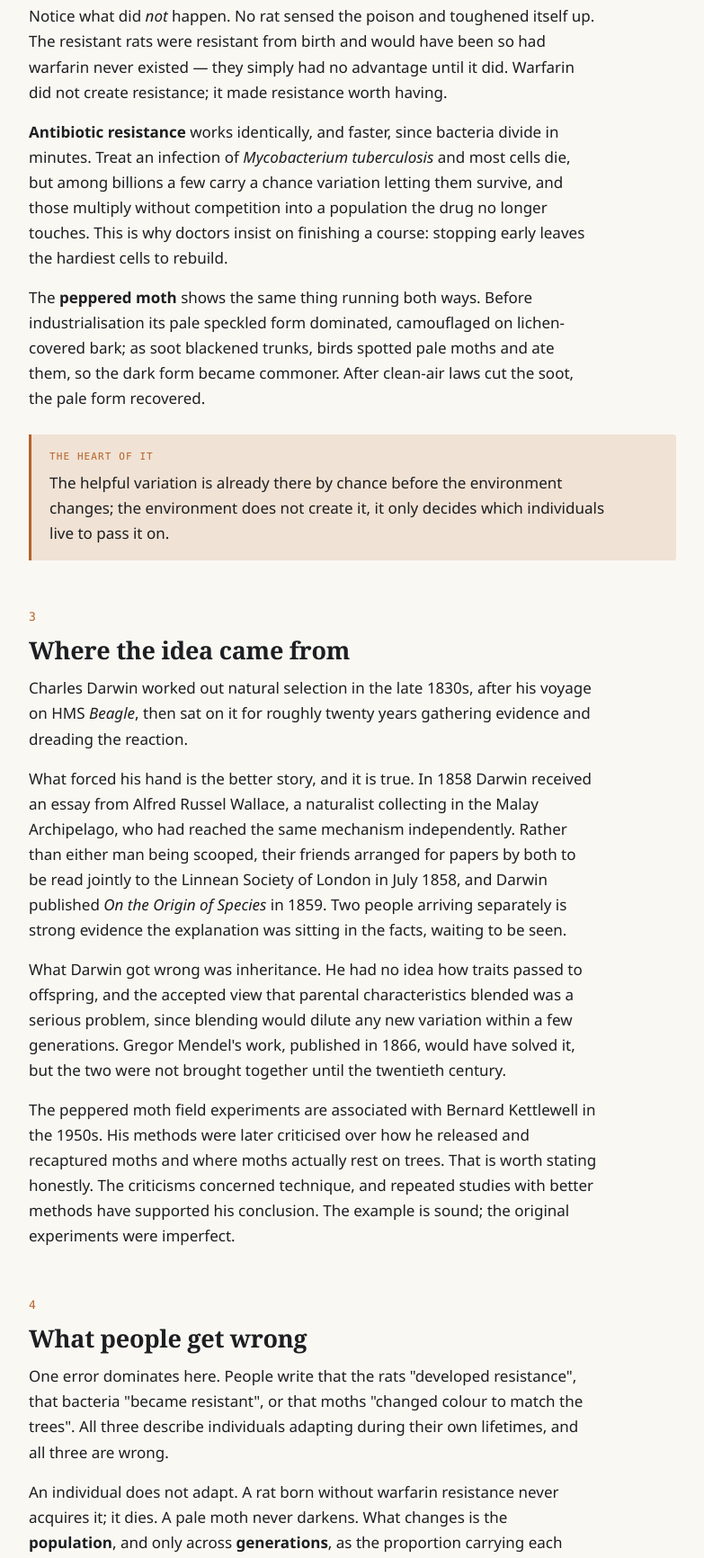
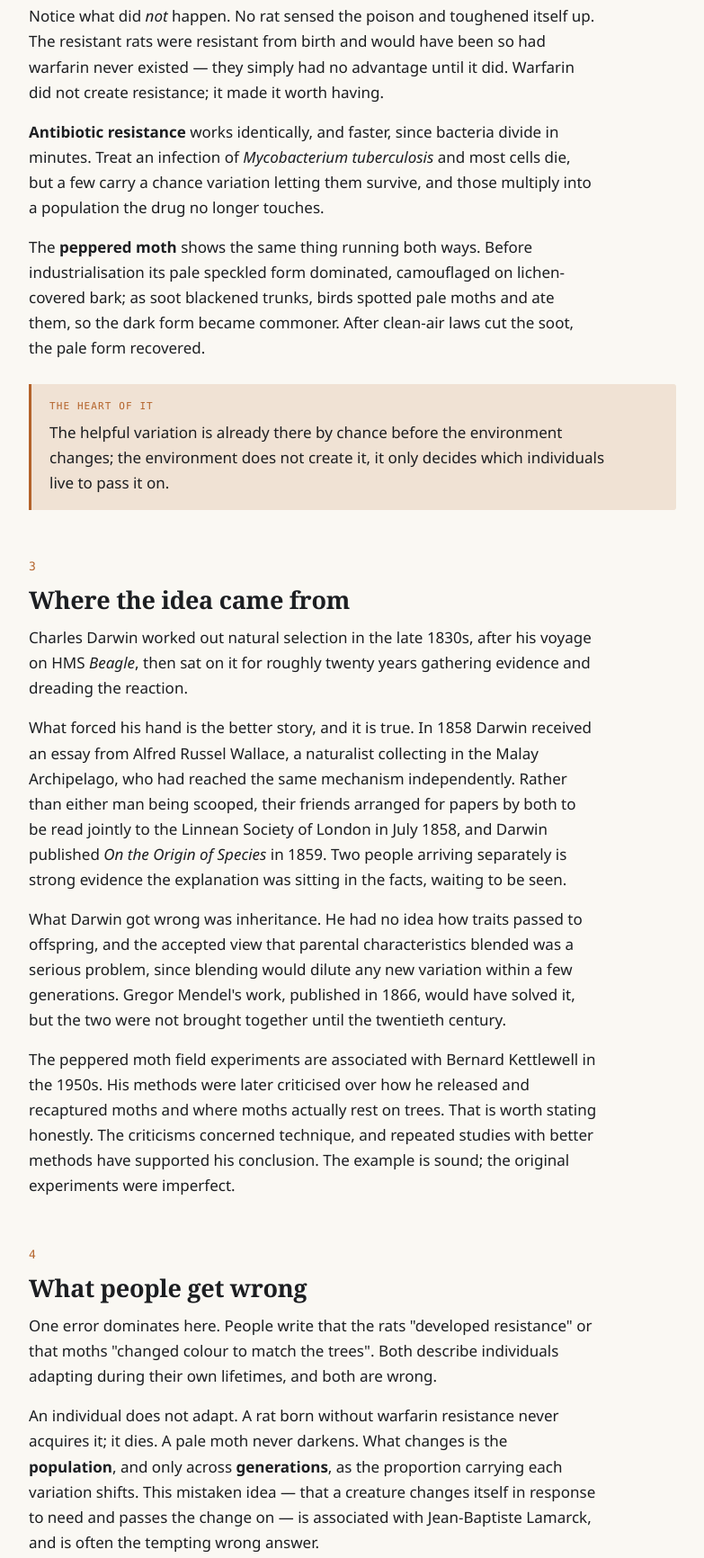
Before and after one commit to DannyAhramWoo/whs_science, a plain HTML site: page concept-natural-selection.html in a window 1280 px wide. Shown: the part 1457-3189 px from the top of the page at 90% size, without its empty margins (248-1031 px from the left). Drawn offline with Linux system fonts and the light colour scheme.

Commit message:
Final trim to natural selection page

```diff
--- a/concept-natural-selection.html
+++ b/concept-natural-selection.html
@@ -26,8 +26,8 @@
   <h2>How it works</h2>
   <p>Four steps you can recite. <strong>1. Variation exists</strong> within any population, and much of it is inherited. <strong>2. Overproduction</strong>: more offspring are produced than the food and space can support, so most die before breeding. <strong>3. Selection</strong>: individuals whose variations suit current conditions are likelier to survive to reproduce. <strong>4. Inheritance</strong>: their offspring inherit the helpful variation, so it makes up a larger share of the next generation. Repeat, and the population shifts.</p>
   <p>The clearest case is <strong>warfarin resistance in rats</strong>. Warfarin, introduced for rat control in the 1950s, stops blood clotting so poisoned rats bleed internally. It worked well at first, yet within about a decade populations in parts of Britain were barely affected. In the original population a few rats already carried a gene variant letting them cope with it — by chance, before any poison was laid. Ordinary rats died, those rare resistant ones survived and bred, their offspring inherited resistance, and within a few years resistant rats were the majority.</p>
-  <p>Notice what did <em>not</em> happen. No rat sensed the poison and toughened itself up. The resistant rats were resistant from birth and would have been so had warfarin never existed — they simply had no advantage until it did. Warfarin did not create resistance; it made resistance worth having.</p>
-  <p><strong>Antibiotic resistance</strong> works identically, and faster, since bacteria divide in minutes. Treat an infection of <em>Mycobacterium tuberculosis</em> and most cells die, but among billions a few carry a chance variation letting them survive, and those multiply without competition into a population the drug no longer touches. This is why doctors insist on finishing a course: stopping early leaves the hardiest cells to rebuild.</p>
+  <p>Notice what did <em>not</em> happen. No rat sensed the poison and toughened itself up. The resistant rats were resistant from birth and would have been so had warfarin never existed — they simply had no advantage until it did. Warfarin did not create resistance; it made it worth having.</p>
+  <p><strong>Antibiotic resistance</strong> works identically, and faster, since bacteria divide in minutes. Treat an infection of <em>Mycobacterium tuberculosis</em> and most cells die, but a few carry a chance variation letting them survive, and those multiply into a population the drug no longer touches.</p>
   <p>The <strong>peppered moth</strong> shows the same thing running both ways. Before industrialisation its pale speckled form dominated, camouflaged on lichen-covered bark; as soot blackened trunks, birds spotted pale moths and ate them, so the dark form became commoner. After clean-air laws cut the soot, the pale form recovered.</p>
   <div class="keyidea">
     <span class="kl">The heart of it</span>
@@ -47,12 +47,12 @@
 <section>
   <span class="sec-num">4</span>
   <h2>What people get wrong</h2>
-  <p>One error dominates here. People write that the rats "developed resistance", that bacteria "became resistant", or that moths "changed colour to match the trees". All three describe individuals adapting during their own lifetimes, and all three are wrong.</p>
+  <p>One error dominates here. People write that the rats "developed resistance" or that moths "changed colour to match the trees". Both describe individuals adapting during their own lifetimes, and both are wrong.</p>
   <p>An individual does not adapt. A rat born without warfarin resistance never acquires it; it dies. A pale moth never darkens. What changes is the <strong>population</strong>, and only across <strong>generations</strong>, as the proportion carrying each variation shifts. This mistaken idea — that a creature changes itself in response to need and passes the change on — is associated with Jean-Baptiste Lamarck, and is often the tempting wrong answer.</p>
   <p>Fix it in your wording: never "they developed", always "some already had it, and those survived". Resistance graph questions in past IMSO papers turn on this distinction.</p>
   <div class="mistake">
     <div class="mistake-tag">Commonly missed</div>
-    <p class="qtext">A graph shows the percentage of warfarin-resistant rats in a town rising from 2 per cent to 70 per cent over four years of poison use. Which statement best explains the rise: the rats developed resistance to survive, or resistant rats were already present?</p>
+    <p class="qtext">A graph shows warfarin-resistant rats in a town rising from 2 per cent to 70 per cent over four years of poison use. Which explains the rise: the rats developed resistance to survive, or resistant rats were already present?</p>
     <p>The trap is that "developed resistance to survive" sounds like sensible cause and effect, and matches how people talk about getting stronger through effort.</p>
     <p><strong>How to work it:</strong> Start with the graph — it reads 2 per cent at the beginning, not zero. Resistant rats existed before the campaign, which alone rules out the poison creating the trait. Then the mechanism: warfarin killed the non-resistant rats, leaving the resistant ones to breed, and their offspring inherited resistance, so the resistant share climbed each generation. The poison did not change any individual rat; it changed which rats were left. Choose "resistant rats were already present and were selected for".</p>
   </div>
```
